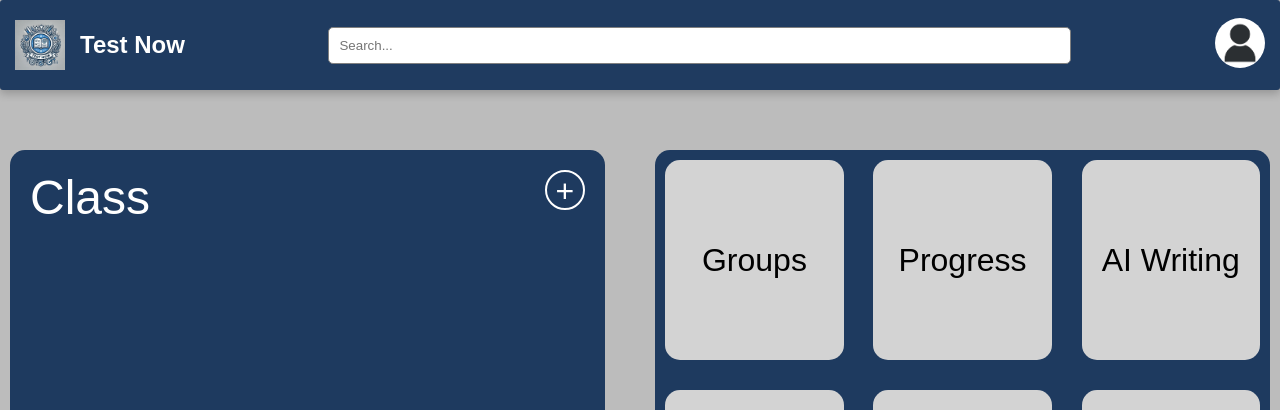
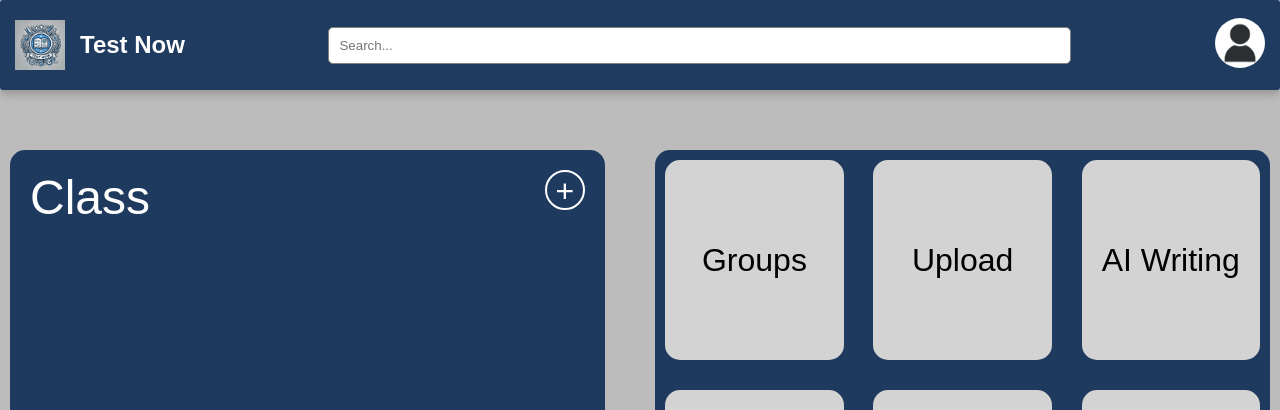
Before and after one commit to whogenkamp3/Capstone-frontend, a React (Create React App) app: page /home in a window 1280 px wide. Shown: the top 410 px of the page. Built offline with nearby package versions, Linux system fonts and the light colour scheme; sample sign-in values are in the browser's storage.

Commit message:
Update Home.js

```diff
--- a/src/components/Home.js
+++ b/src/components/Home.js
@@ -50,7 +50,7 @@ const Home = () => {
           <div className="square right-square">
             <div className="top-row">
               <div className="small-square">Groups</div>
-              <div className="small-square">Progress</div>
+              <div className="small-square">Upload</div>
               <div className="small-square">AI Writing</div>
             </div>
             <div className="bottom-row">
```
